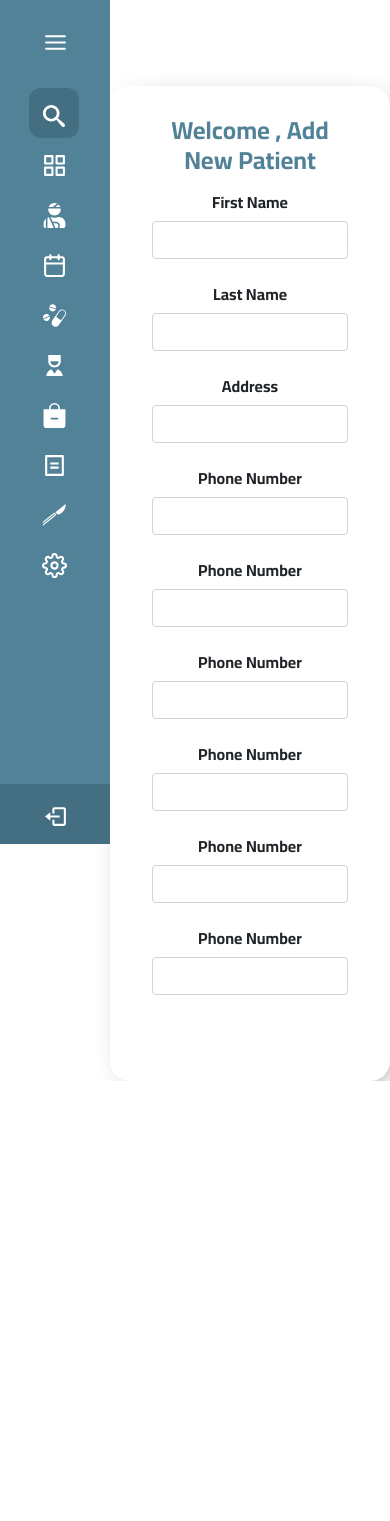
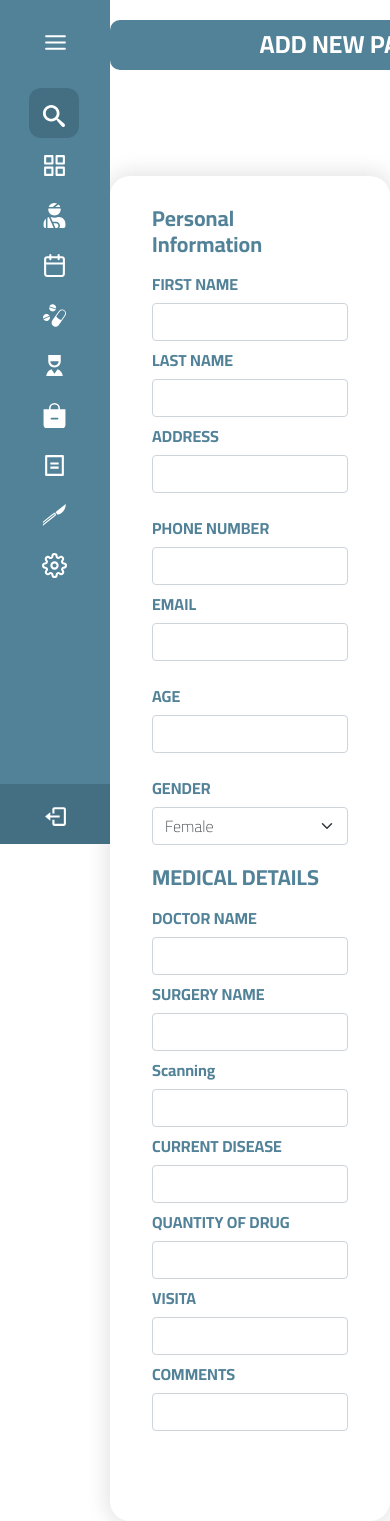
Before and after one commit to a-hassanein/Clinic-System, a React (Create React App) app: page /addpatient in a window 390 px wide. Shown: the top 1521 px of the page. Before the commit the page ends 1081 px from the top, so only its background shows below. Built offline with nearby package versions, Linux system fonts and the light colour scheme.

Commit message:
patient but not responsive

```diff
--- a/src/Pages/DashBoard/Patient.js
+++ b/src/Pages/DashBoard/Patient.js
@@ -8,7 +8,10 @@ function Patient() {
 
     return (
         <>
-            <section className='home-section' >
+            <section className='home-section' style={{marginTop:'20px' , textAlign:"center"}} >
+                <div>
+                    <h2 className="header_patient"> ALL PATIENTS</h2>
+                </div>
 
                 <div className="container" id="navbar_container" >
                     <nav className="navbar navbar-expand-lg ">
@@ -38,22 +41,20 @@ function Patient() {
                         </div>
                     </nav>
                 </div>
-                <div>
-                    <h2 className="header_patient"> ALL PATIENTS</h2>
-                </div>
+
                 <table class="table" id="table_container">
                     <thead>
                         <tr>
                             <th scope="col">#</th>
                             <th scope="col">PATIENT FIRST NAME </th>
                             <th scope="col">PATIENT LAST NAME </th>
+                            <th scope="col">PHON NUMBER</th>
                             <th scope="col">PATIENT's DOCTOR</th>
+                            <th scope="col">CURRENT DISEASE</th>
                             <th scope="col">PATIENT STATUS</th>
-                                <th scope="col">PATIENT STATUS</th>
-                                <th scope="col">PATIENT STATUS</th>
-                                <th scope="col">PATIENT STATUS</th>
-                                <th scope="col">PATIENT STATUS</th>
-                                <th scope="col">PATIENT STATUS</th>
+                            <th scope="col">NEXT APPOINTMENT</th>
+                            <th scope="col">SURGERY</th>
+                            <th scope="col">UPDATES</th>
 
 
                         </tr>
--- a/src/Pages/DashBoard/createpatient.js
+++ b/src/Pages/DashBoard/createpatient.js
@@ -11,7 +11,10 @@ function CreatePatient() {
 
         <>
             <Sidebar />
-            <section className='home-section' >
+            <section className='home-section' style={{ marginTop: '20px', }} >
+                <div>
+                    <h2 className="header_patient"> ADD NEW PATIENT </h2>
+                </div>
                 <div className="container" id="navbar_container" >
                     <nav className="navbar navbar-expand-lg ">
                         <div className="container-fluid" >
@@ -33,7 +36,7 @@ function CreatePatient() {
                                     </li>
                                 </ul>
                                 <form className="d-flex">
-                                    <input className="form-control me-2" type="search" placeholder="Search For Patient" aria-label="Search" id="searchfield" />
+                                    <input className="form-control me-2" type="search" placeholder="Search For Patient" aria-label="Search" id="searchfield" required />
                                     <button className="btn" id="searchbtn" type="submit">Search</button>
                                 </form>
                             </div>
@@ -42,68 +45,105 @@ function CreatePatient() {
                 </div>
                 <div className="container" id="createpatientForm">
                     <div className="container-fluid">
-                        <div>
-                            <h2 id="header_form"> Welcome , Add New Patient</h2>
-                        </div>
                         <form>
-                            <div className="row mb-3">
-                                <label className="col-sm-2 col-form-label">First Name</label>
-                                <div className="col-sm-10">
-                                    <input type="text" className="form-control" />
+                            <div class="row align-items-center">
+                                <h4 id="personal_information">Personal Information</h4>
+                                <div class="col-md-6">
+                                    <label class="col-form-label">FIRST NAME</label>
+                                    <input class="form-control" type="text" required />
+                                    {/* <div class="valid-feedback">Good! Patient First Name looks valid.</div>
+                                    <div class="invalid-feedback">Opps! You have entered an invalid password.</div> */}
+
                                 </div>
+                                <div class="col-md-6">
+                                    <label class="col-form-label">LAST NAME</label>
+                                    <input class="form-control" type="text" required />
+                                    {/* <div class="valid-feedback">Good! Patient Last Name looks valid.</div> */}
+                                </div>
+
                             </div>
-                            <div className="row mb-3">
-                                <label className="col-sm-2 col-form-label">Last Name</label>
-                                <div className="col-sm-10">
-                                    <input type="text" className="form-control" />
+                            <div class="row g-3 align-items-center">
+                                <div class="col-md-8">
+                                    <label class="col-form-label">ADDRESS</label>
+                                    <input class="form-control" type="text" required />
+
                                 </div>
+                                <div class="col-md-4">
+                                    <label class="col-form-label">PHONE NUMBER</label>
+                                    <input class="form-control" type="phonenumber" required />
+
+                                </div>
+
                             </div>
-                            <div className="row mb-3">
-                                <label className="col-sm-2 col-form-label">Address</label>
-                                <div className="col-sm-10">
-                                    <input type="text" className="form-control" />
+                            <div class="row g-3 align-items-center">
+                                <div class="col-md-6">
+                                    <label class="col-form-label">EMAIL</label>
+                                    <input class="form-control" type="email" required />
+
                                 </div>
+                                <div class="col-md-3">
+                                    <label class="col-form-label">AGE</label>
+                                    <input class="form-control" type="number" required />
+
+                                </div>
+                                <div class="col-md-3">
+                                    <label class="col-form-label">GENDER</label>
+                                    <select class="form-select">
+                                        <option>Female</option>
+                                        <option>Male</option>
+
+                                    </select>
+                                </div>
+
                             </div>
-                            <div className="row mb-3">
-                                <label className="col-sm-2 col-form-label">Phone Number</label>
-                                <div className="col-sm-10">
-                                    <input type="phone" className="form-control" />
+                            <div class="row align-items-center">
+                                <h4 id="medical_details">MEDICAL DETAILS</h4>
+                                <div class="col-md-6">
+                                    <label class="col-form-label">DOCTOR NAME</label>
+                                    <input class="form-control" type="text" required />
+
                                 </div>
+                                <div class="col-md-6">
+                                    <label class="col-form-label">SURGERY NAME</label>
+                                    <input class="form-control" type="text" required />
+
+                                </div>
+
                             </div>
-                            <div className="row mb-3">
-                                <label className="col-sm-2 col-form-label">Phone Number</label>
-                                <div className="col-sm-10">
-                                    <input type="phone" className="form-control" />
+                            <div class="row align-items-center">
+                                <div class="col-md-4">
+                                    <label class="col-form-label">Scanning</label>
+                                    <input class="form-control" type="text" required />
+
                                 </div>
+                                <div class="col-md-4">
+                                    <label class="col-form-label">CURRENT DISEASE</label>
+                                    <input class="form-control" type="text" required />
+
+                                </div>
+                                <div class="col-md-4">
+                                    <label class="col-form-label">QUANTITY OF DRUG</label>
+                                    <input class="form-control" type="text" required />
+                                </div>
+
                             </div>
-                            <div className="row mb-3">
-                                <label className="col-sm-2 col-form-label">Phone Number</label>
-                                <div className="col-sm-10">
-                                    <input type="phone" className="form-control" />
+                            <div class="row align-items-center">
+                                <div class="col-md-6">
+                                    <label class="col-form-label">VISITA</label>
+                                    <input class="form-control" type="text" required />
+
                                 </div>
-                            </div>
-                            <div className="row mb-3">
-                                <label className="col-sm-2 col-form-label">Phone Number</label>
-                                <div className="col-sm-10">
-                                    <input type="phone" className="form-control" />
+                                <div class="col-md-6">
+                                    <label class="col-form-label">COMMENTS</label>
+                                    <input class="form-control" type="text" required />
+
                                 </div>
-                            </div>
-                            <div className="row mb-3">
-                                <label className="col-sm-2 col-form-label">Phone Number</label>
-                                <div className="col-sm-10">
-                                    <input type="phone" className="form-control" />
-                                </div>
-                            </div>
-                            <div className="row mb-3">
-                                <label className="col-sm-2 col-form-label">Phone Number</label>
-                                <div className="col-sm-10">
-                                    <input type="phone" className="form-control" />
-                                </div>
+
                             </div>
 
 
 
-                            <button type="submit" id="searchbtn" style={{marginLeft:"440px"}} className="btn">Add Patient</button>
+                            <button type="submit" id="searchbtn"  style={{ marginLeft: "520px" , marginTop:"20px" , width:"200px"}} className="btn align-items-center">Add Patient</button>
                         </form>
                     </div>
                 </div>
--- a/src/Style/createpatient.css
+++ b/src/Style/createpatient.css
@@ -55,10 +55,10 @@
     margin-top: 30px;
     padding:30px;
     background-color: #ffffff;
-    box-shadow: 0.5rem 0.5rem 2rem -1rem #303030;
+    box-shadow: 0 0 20px 5px rgba(0, 0, 0, 0.10);
     font-weight: bold;
     border-radius: 20px;
-    text-align: center;
+    color: #528298;
 
 }
 #header_form {
@@ -67,3 +67,16 @@
     font-weight: bold;
 
 }
+#medical_details {
+  text-align: left;
+  color: #528298;
+  font-weight: bold;
+  margin-top: 20px;
+}
+
+#personal_information
+{
+  text-align: left;
+  color: #528298;
+  font-weight: bold;
+}
--- a/src/Style/patient.css
+++ b/src/Style/patient.css
@@ -13,8 +13,8 @@
   }
 
 #navbar_container{
-
-  margin-left: 160px;
+  text-align: center;
+  /* margin-left: 160px; */
   width:1200px;
   margin: top 100px;
 
@@ -68,11 +68,11 @@
   text-align: center;
   font-weight: bold;
   border-radius: 10px;
+  margin-bottom: 20px;
 }
-.header_patient:hover {
-  background-color: #70a1b8;
-}
+
 #table_container{
+  margin-top: 20px;
   margin-left: auto;
   margin-right: auto;
   padding: 30px;
@@ -89,11 +89,3 @@
 #table_container tr:nth-child(even) {
   background-color: #BCD9E6;
 }
-#table_container tr:nth-child(even):hover{
-  background-color: #ffffff;
-
-}
-#table_container tr:nth-child(odd):hover{
-  background-color: #BCD9E6;
-
-}
```
Lines whose indentation alone changed are shown as unchanged.
